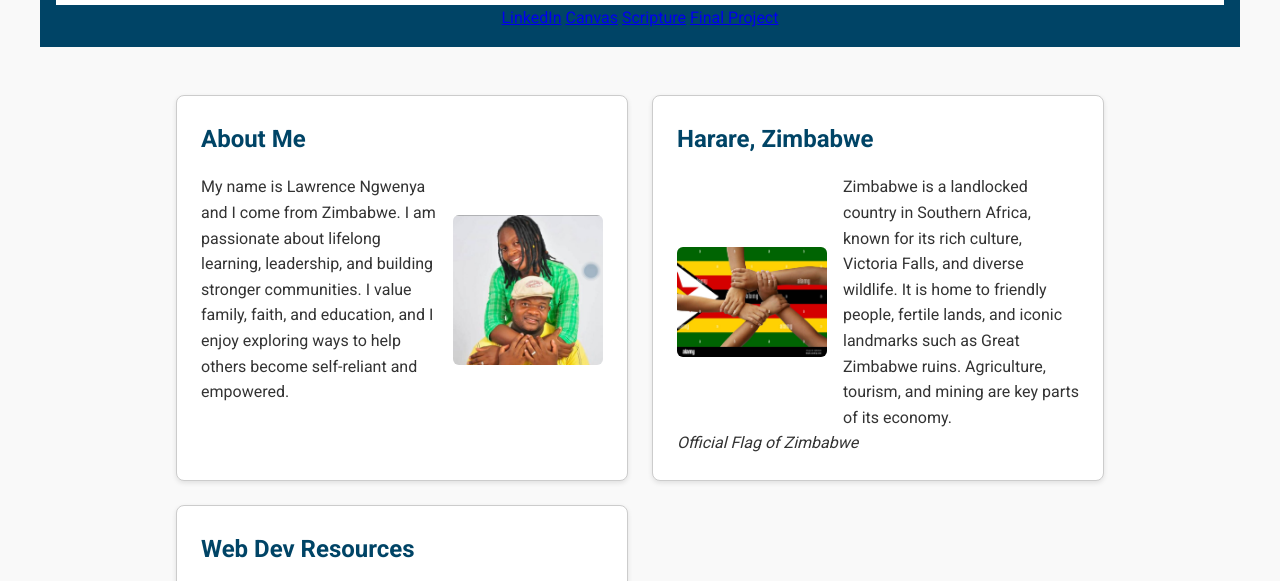
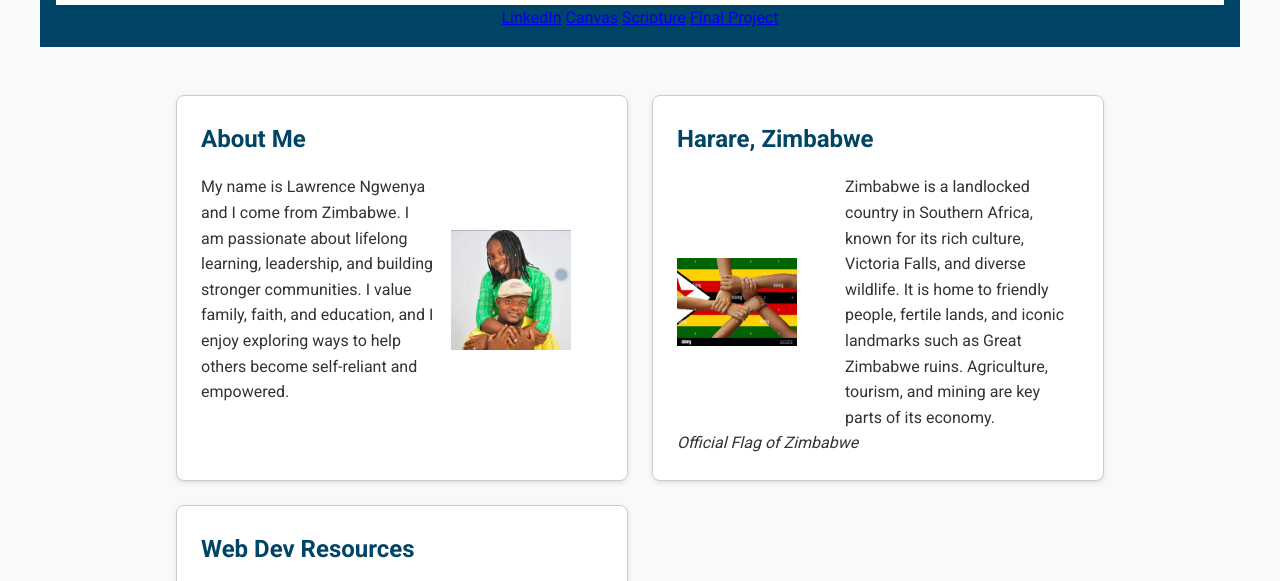
Before and after one commit to Lawrence9092/wdd131, a plain HTML site: page week01/index.html in a window 1280 px wide. Shown: the part 161-742 px from the top of the page. Drawn offline with Linux system fonts and the light colour scheme.

Commit message:
edited images

```diff
--- a/week01/styles/base.css
+++ b/week01/styles/base.css
@@ -154,8 +154,9 @@ main h1 {
 
 .about-me img,
 .country img {
-  max-width: 150px;
-  border-radius: 6px;
+  max-width: 120px;
+  height: auto;
+  margin-right: 2rem;
 }
 
 /* Footer */
```
